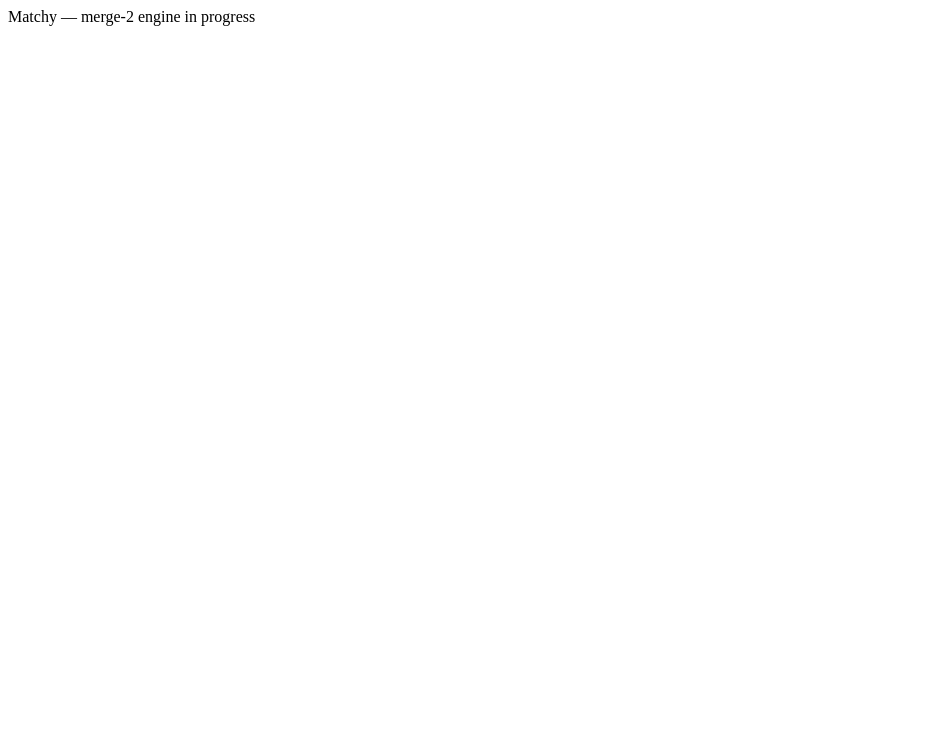
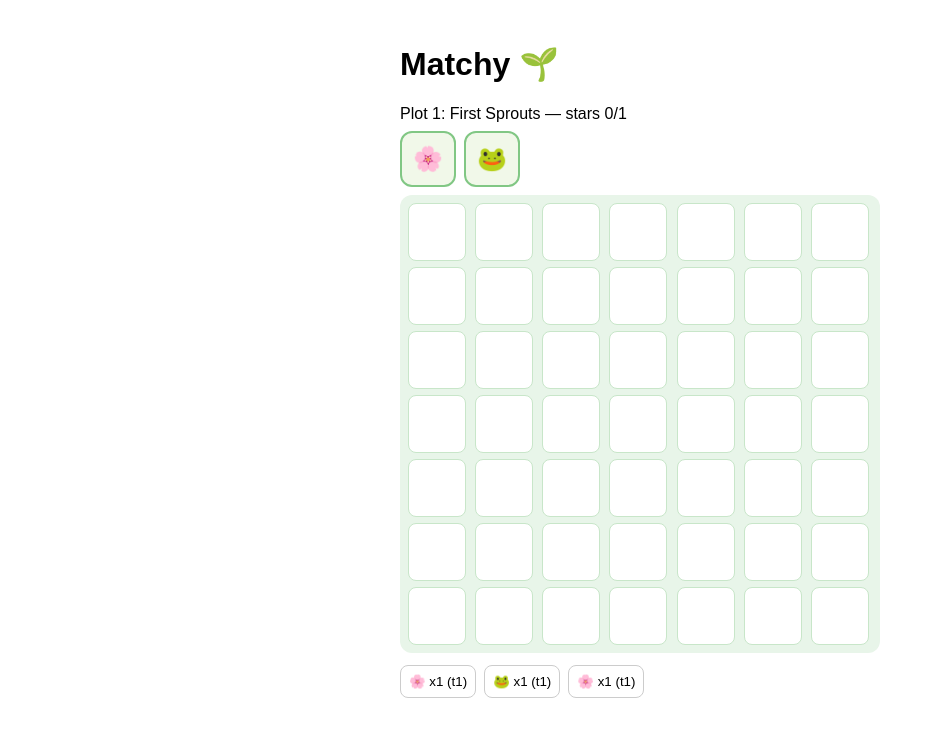
Before and after one commit to sssamanther/matchy, a React (Vite) app: page / in a window 1280 px wide. Shown: the top 736 px of the page, without its empty margins (0-935 px from the left). Built offline with nearby package versions, Linux system fonts and the light colour scheme.

Commit message:
Phase 1 core gameplay slice: UI + drag/merge + sources + orders + plots

```diff
--- a/src/App.tsx
+++ b/src/App.tsx
@@ -1,3 +1,31 @@
+import { useGame } from './hooks/useGame';
+import Board from './components/Board';
+import Source from './components/Source';
+import OrderPanel from './components/OrderPanel';
+
 export default function App() {
-  return <div>Matchy — merge-2 engine in progress</div>;
+  const g = useGame();
+  return (
+    <div style={{ padding: 16, fontFamily: 'sans-serif', maxWidth: 480, margin: '0 auto' }}>
+      <h1>Matchy 🌱</h1>
+      <div style={{ marginBottom: 8 }}>
+        Plot {g.plot.id}: {g.plot.name} — stars {g.starsThisPlot}/{g.plot.starQuota}
+      </div>
+      <div style={{ display: 'flex', gap: 8, marginBottom: 8 }}>
+        {g.plot.sources.map((s, i) => (
+          <Source key={i} chain={s.chain} onTap={() => g.tapSource(i)} />
+        ))}
+      </div>
+      <Board board={g.board} nudge={g.nudge} onDrop={g.handleDrop} />
+      <div style={{ marginTop: 12 }}>
+        <OrderPanel orders={g.orders} onServe={g.serveOrder} />
+      </div>
+      {g.starsThisPlot >= g.plot.starQuota && (
+        <div style={{ marginTop: 12 }}>
+          <p>Plot complete!</p>
+          <button onClick={g.nextPlot}>Next plot</button>
+        </div>
+      )}
+    </div>
+  );
 }
--- /dev/null
+++ b/src/components/Board.tsx
@@ -0,0 +1,65 @@
+import { useRef } from 'react';
+import Item from './Item';
+import type { Board as BoardType, Position } from '../game/types';
+
+export default function Board({
+  board,
+  nudge,
+  onDrop,
+}: {
+  board: BoardType;
+  nudge: boolean;
+  onDrop: (from: Position, to: Position) => void;
+}) {
+  const dragFrom = useRef<Position | null>(null);
+
+  return (
+    <div
+      style={{
+        display: 'grid',
+        gridTemplateColumns: `repeat(${board[0].length}, 1fr)`,
+        gap: 6,
+        padding: 8,
+        background: '#e8f5e9',
+        borderRadius: 12,
+        transform: nudge ? 'translateX(4px)' : 'none',
+        transition: 'transform 0.1s',
+      }}
+    >
+      {board.map((row, r) =>
+        row.map((cell, c) => (
+          <div
+            key={`${r}-${c}`}
+            onDragOver={(e) => e.preventDefault()}
+            onDrop={(e) => {
+              e.preventDefault();
+              if (dragFrom.current) {
+                onDrop(dragFrom.current, { row: r, col: c });
+                dragFrom.current = null;
+              }
+            }}
+            style={{
+              width: 56,
+              height: 56,
+              background: '#fff',
+              borderRadius: 8,
+              border: '1px solid #c8e6c9',
+              display: 'flex',
+              alignItems: 'center',
+              justifyContent: 'center',
+            }}
+          >
+            {cell ? (
+              <div
+                draggable
+                onDragStart={() => { dragFrom.current = { row: r, col: c }; }}
+              >
+                <Item item={cell} />
+              </div>
+            ) : null}
+          </div>
+        )),
+      )}
+    </div>
+  );
+}
--- /dev/null
+++ b/src/components/Item.tsx
@@ -0,0 +1,24 @@
+import { CHAIN_EMOJI, CHAIN_TIER_LABELS } from '../game/types';
+import type { Item as ItemType } from '../game/types';
+
+export default function Item({ item }: { item: ItemType }) {
+  return (
+    <div
+      draggable
+      title={CHAIN_TIER_LABELS[item.chain][item.tier - 1]}
+      style={{
+        width: '100%',
+        height: '100%',
+        display: 'flex',
+        alignItems: 'center',
+        justifyContent: 'center',
+        fontSize: 28,
+        cursor: 'grab',
+        userSelect: 'none',
+      }}
+    >
+      <span>{CHAIN_EMOJI[item.chain]}</span>
+      <span style={{ fontSize: 10, marginLeft: 2, opacity: 0.7 }}>{item.tier}</span>
+    </div>
+  );
+}
--- /dev/null
+++ b/src/components/OrderPanel.tsx
@@ -0,0 +1,30 @@
+import { CHAIN_EMOJI } from '../game/types';
+import type { Order } from '../game/types';
+
+export default function OrderPanel({
+  orders,
+  onServe,
+}: {
+  orders: Order[];
+  onServe: (id: number) => void;
+}) {
+  return (
+    <div style={{ display: 'flex', gap: 8 }}>
+      {orders.map((o) => (
+        <button
+          key={o.id}
+          onClick={() => onServe(o.id)}
+          style={{
+            padding: 8,
+            borderRadius: 8,
+            border: '1px solid #ccc',
+            background: '#fff',
+            cursor: 'pointer',
+          }}
+        >
+          {CHAIN_EMOJI[o.chain]} x{o.count} (t{o.tier})
+        </button>
+      ))}
+    </div>
+  );
+}
--- /dev/null
+++ b/src/components/Source.tsx
@@ -0,0 +1,21 @@
+import { CHAIN_EMOJI } from '../game/types';
+import type { ChainId } from '../game/types';
+
+export default function Source({ chain, onTap }: { chain: ChainId; onTap: () => void }) {
+  return (
+    <button
+      onClick={onTap}
+      style={{
+        width: 56,
+        height: 56,
+        fontSize: 24,
+        borderRadius: 12,
+        border: '2px solid #81c784',
+        background: '#f1f8e9',
+        cursor: 'pointer',
+      }}
+    >
+      {CHAIN_EMOJI[chain]}
+    </button>
+  );
+}
--- a/src/game/board.ts
+++ b/src/game/board.ts
@@ -27,10 +27,14 @@ export function resetItemIds(): void {
 /** Back-compat alias used by older tests. */
 export const resetTileIds = resetItemIds;
 
-function makeItem(chain: ChainId, tier: number, spawnRow?: number): Item {
+export function createItem(chain: ChainId, tier: number, spawnRow?: number): Item {
   const item: Item = { id: nextItemId++, chain, tier };
   if (spawnRow !== undefined) item.spawnRow = spawnRow;
   return item;
+}
+
+function makeItem(chain: ChainId, tier: number, spawnRow?: number): Item {
+  return createItem(chain, tier, spawnRow);
 }
 
 function inBounds(pos: Position): boolean {
--- a/src/game/progress.ts
+++ b/src/game/progress.ts
@@ -1,5 +1,6 @@
 import { PLOTS } from './plots';
 import type { Progress } from './types';
+export type { Progress };
 
 export const GARDEN_LEVEL_THRESHOLDS = [0, 5, 15, 30, 50, 80];
 
--- /dev/null
+++ b/src/hooks/useGame.ts
@@ -0,0 +1,145 @@
+import { useCallback, useEffect, useRef, useState } from 'react';
+import {
+  createEmptyBoard,
+  createItem,
+  emptyCells,
+  spawnItem,
+  mergeAt,
+  type MergeResult,
+} from '../game/board';
+import { PLOTS } from '../game/plots';
+import { generateOrder, canFulfill } from '../game/orders';
+import { initialProgress } from '../game/progress';
+import type { Plot, Progress, Board, Order, Position, Source, ChainId } from '../game/types';
+
+export function useGame() {
+  const [plotIndex, setPlotIndex] = useState(0);
+  const plot = PLOTS[plotIndex];
+  const [board, setBoard] = useState<Board>(() => initBoard(plot));
+  const [orders, setOrders] = useState<Order[]>(() => initOrders(plot));
+  const [progress, setProgress] = useState<Progress>(initialProgress);
+  const [starsThisPlot, setStarsThisPlot] = useState(0);
+  const [nudge, setNudge] = useState(false);
+  const dragFrom = useRef<Position | null>(null);
+
+  // rain ambient drop every 10s
+  useEffect(() => {
+    const id = setInterval(() => {
+      setBoard((b) => {
+        const source = plot.sources[0];
+        if (!source) return b;
+        const res = spawnItem(b, source.chain, 1);
+        return res.pos ? res.board : b;
+      });
+    }, 10000);
+    return () => clearInterval(id);
+  }, [plot]);
+
+  const nudgeBoard = useCallback(() => {
+    setNudge(true);
+    setTimeout(() => setNudge(false), 400);
+  }, []);
+
+  const handleDrop = useCallback((from: Position, to: Position) => {
+    setBoard((b) => {
+      const res: MergeResult = mergeAt(b, from, to);
+      if (res.kind === 'none') return b;
+      if (res.kind === 'move' && emptyCells(b).length === 0) {
+        // shouldn't happen
+      }
+      return res.board;
+    });
+  }, []);
+
+  const tapSource = useCallback((sourceIdx: number) => {
+    const source = plot.sources[sourceIdx];
+    if (!source) return;
+    setBoard((b) => {
+      const res = spawnItem(b, source.chain, 1);
+      if (!res.pos) { nudgeBoard(); return b; }
+      return res.board;
+    });
+  }, [plot, nudgeBoard]);
+
+  const serveOrder = useCallback((orderId: number) => {
+    setOrders((prev) => {
+      const order = prev.find((o) => o.id === orderId);
+      if (!order) return prev;
+      // check fulfillability against current board
+      let ok = false;
+      setBoard((b) => {
+        if (!canFulfill(b, order)) { ok = false; return b; }
+        ok = true;
+        // remove `count` items
+        const next = b.map((row) => row.slice());
+        let removed = 0;
+        outer: for (let r = 0; r < next.length; r++) {
+          for (let c = 0; c < next[r].length; c++) {
+            const cell = next[r][c];
+            if (cell && cell.chain === order.chain && cell.tier === order.tier) {
+              next[r][c] = null;
+              removed++;
+              if (removed >= order.count) break outer;
+            }
+          }
+        }
+        return next;
+      });
+      if (!ok) return prev;
+      // award star
+      setStarsThisPlot((s) => s + 1);
+      setProgress((p: Progress) => ({ ...p, stars: p.stars + 1, plotStars: p.plotStars + 1 }));
+      // replace order
+      const newOrder = generateOrder(
+        plot.sources[Math.floor(Math.random() * plot.sources.length)]?.chain ?? 'frog',
+        1,
+        1,
+      );
+      return prev.map((o) => (o.id === orderId ? newOrder : o));
+    });
+  }, [plot]);
+
+  const nextPlot = useCallback(() => {
+    if (plotIndex + 1 >= PLOTS.length) return;
+    const next = PLOTS[plotIndex + 1];
+    setPlotIndex(plotIndex + 1);
+    setBoard(initBoard(next));
+    setOrders(initOrders(next));
+    setStarsThisPlot(0);
+  }, [plotIndex]);
+
+  return {
+    plot,
+    plotIndex,
+    board,
+    orders,
+    progress,
+    starsThisPlot,
+    nudge,
+    dragFrom,
+    handleDrop,
+    tapSource,
+    serveOrder,
+    nextPlot,
+  };
+}
+
+function initBoard(plot: Plot): Board {
+  const b = createEmptyBoard();
+  if (plot.startingItems) {
+    for (const si of plot.startingItems) {
+      b[si.pos.row][si.pos.col] = createItem(si.chain, si.tier);
+    }
+  }
+  return b;
+}
+
+function initOrders(plot: Plot): Order[] {
+  const chains: ChainId[] = plot.sources.map((s: Source) => s.chain);
+  const out: Order[] = [];
+  for (let i = 0; i < 3; i++) {
+    const chain = chains.length ? chains[Math.floor(Math.random() * chains.length)] : 'frog';
+    out.push(generateOrder(chain, 1, 1));
+  }
+  return out;
+}
```
